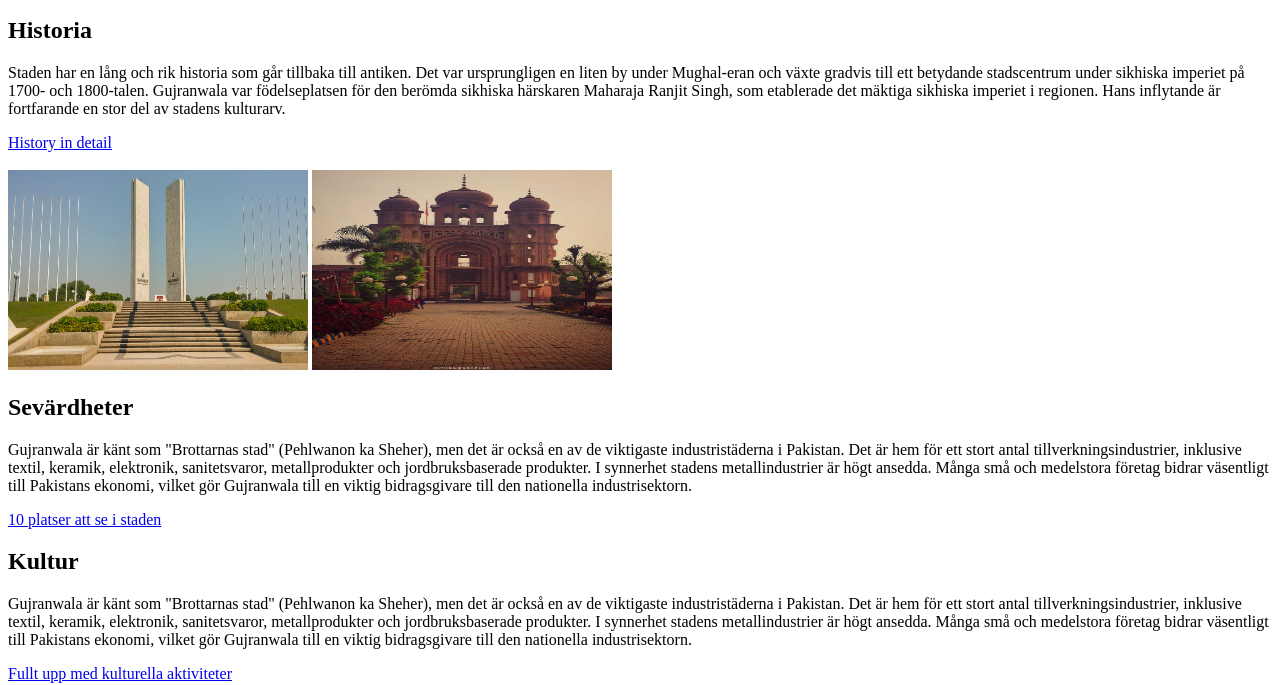
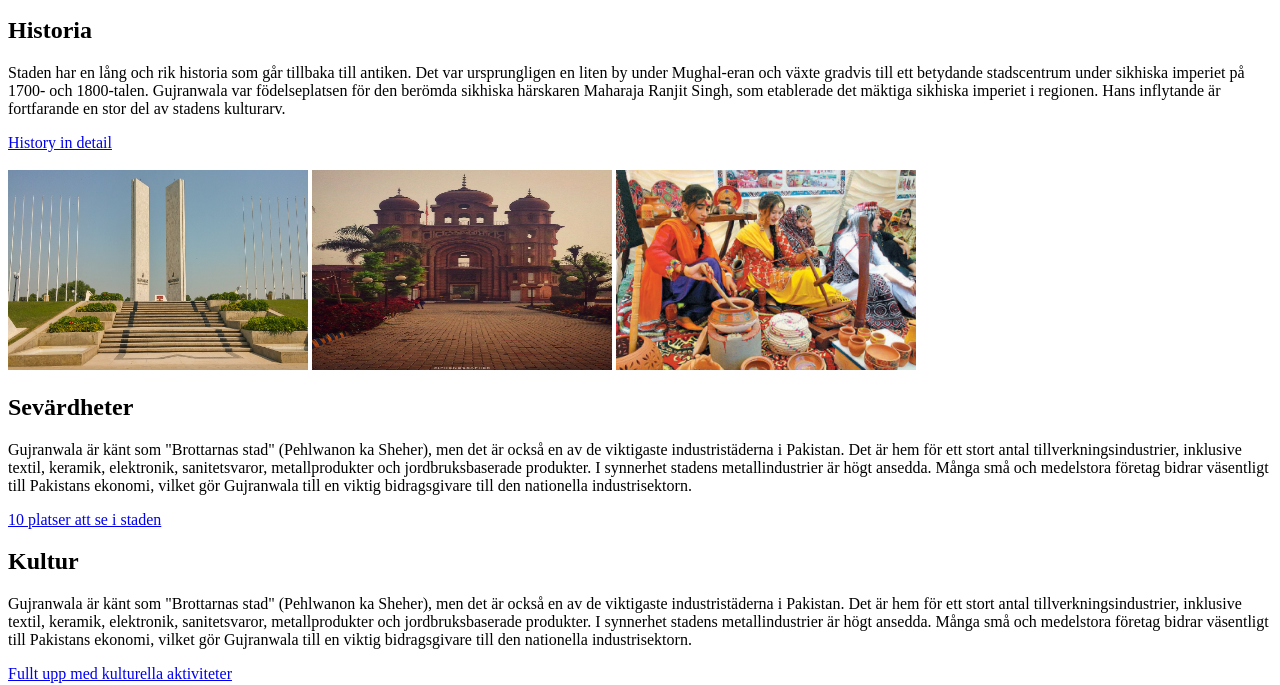
Before and after one commit to Shazia-Nasreen/HTML_AND_GIT, a plain HTML site: page landskap.html in a window 1280 px wide. Shown: the part 119-804 px from the top of the page. Drawn offline with Linux system fonts and the light colour scheme.

Commit message:
Updated landskap.html with recent changes

```diff
--- a/landskap.html
+++ b/landskap.html
@@ -29,6 +29,8 @@
         <br>
         <img src="images/img1.jpg" alt="Local Image" width="300" height="200">
         <img src="images/Tomb Hazrat rohri.jpg" alt="Local Image" width="300" height="200">
+        <img src="images/festival.jpg" alt="Local Image" width="300" height="200">
+
     </section>
 
     <section>
```
